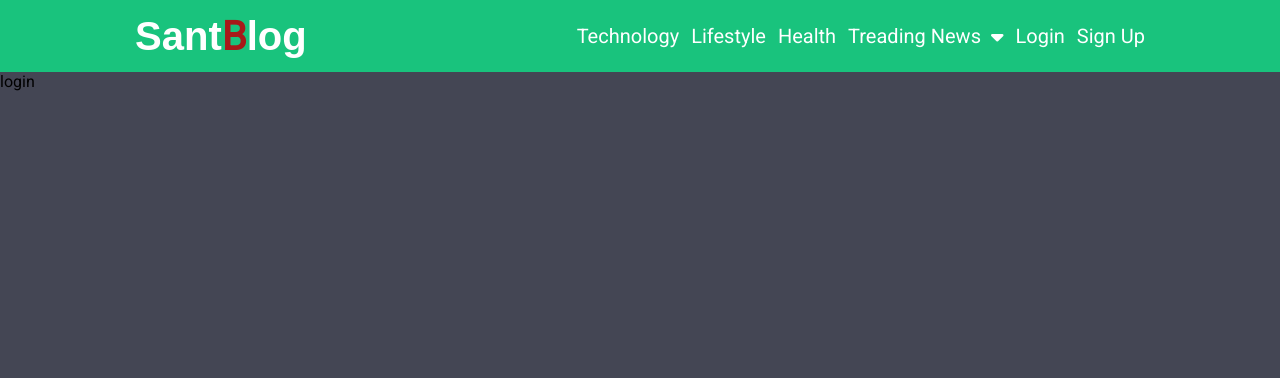
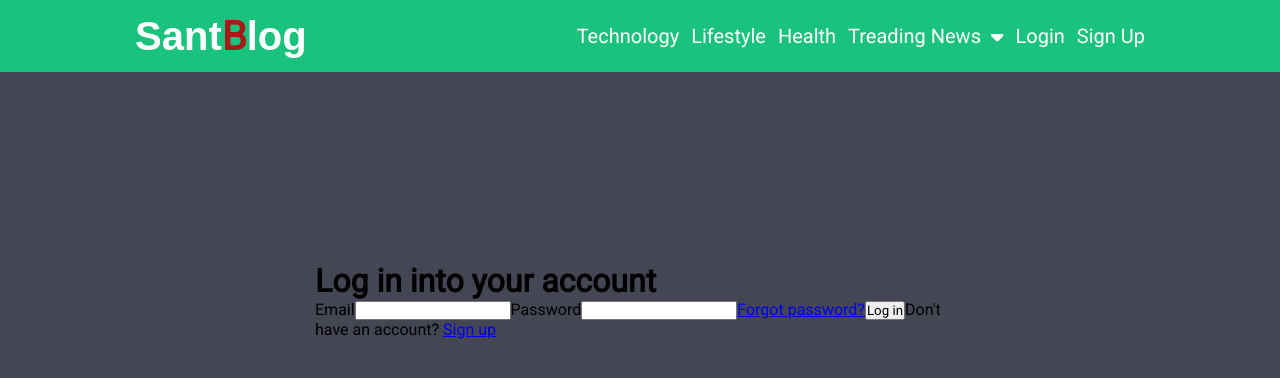
Before and after one commit to eerapheal/Blogapp-mern, a React (Create React App) app in the folder client/: page /login in a window 1280 px wide. Shown: the top 378 px of the page. Built offline with nearby package versions, Linux system fonts and the light colour scheme; the HTML template or start-up script is replaced by a standard one.

Commit message:
Login frontend implemented.

```diff
--- a/client/src/Components/Login/Login.jsx
+++ b/client/src/Components/Login/Login.jsx
@@ -1,10 +1,22 @@
 import React from 'react'
+import { Link } from "react-router-dom";
 
 const Login = () => {
   return (
-    <div>
-    login
-    </div>
+    <main>
+    <form className="form">
+    <h1 className="formTitle">Log in into your account</h1>
+    <span className="input-span">
+    <label for="email" className="label">Email</label>
+    <input type="email" name="email" id="email" /></span>
+    <span className="input-span" >
+    <label for="password" className="label">Password</label>
+    <input type="password" name="password" id="password" /></span>
+    <span className="span"><a href="#">Forgot password?</a></span>
+    <input className="submit" type="submit" value="Log in" />
+    <span className="span">Don't have an account? <Link to="/signup">Sign up</Link></span>
+  </form>
+  </main>
   )
 }
 
```
